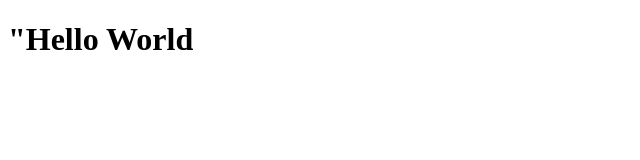
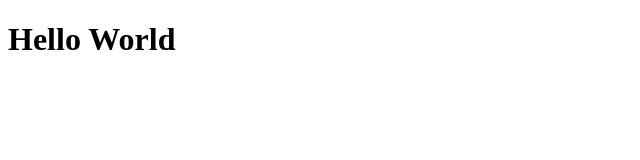
Before and after one commit to HaroldTheFamer/HaroldTheFamer.github.io, a plain HTML site: page index.html in a window 1280 px wide. Shown: the whole page, without its empty margins (0-640 px from the left). Drawn offline with Linux system fonts and the light colour scheme.

Commit message:
Update index.html

```diff
--- a/index.html
+++ b/index.html
@@ -3,6 +3,6 @@
 <meta charset='UTF-8' />
 
 <head>
-<h1> "Hello World </h1>
+<h1> Hello World </h1>
 </head>
 </html>
```
